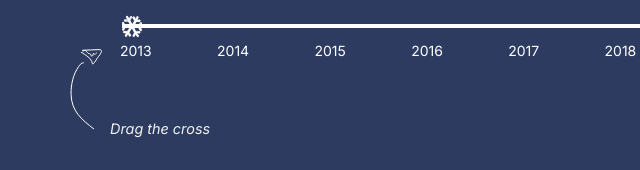
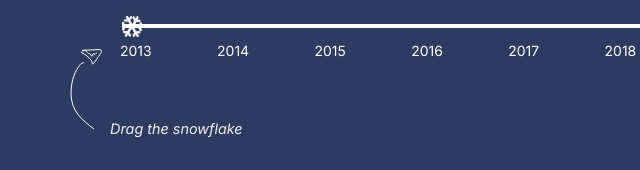
Before and after one commit to BomberQLF/Everest-Dataviz, a website: page index.html in a window 1280 px wide. Shown: the part 2840-3010 px from the top of the page, 15-655 px from the left. Drawn offline with nearby package versions, Linux system fonts and the light colour scheme.

Commit message:
Update index.html

```diff
--- a/index.html
+++ b/index.html
@@ -95,7 +95,7 @@
             <img class="avalanche" src="./assets/avalanche.svg" alt="">
             <img class="arrow" src="./assets/arrow.svg" alt="">
             <div class="morts_text_container">
-            <span class="text_relative"><em>Drag the cross</em></span>
+            <span class="text_relative"><em>Drag the snowflake</em></span>
                 <div class="text_wrapper">
                     <p><span>Everest</span> is so tall and its climate so severe that it is incapable of supporting sustained human occupation and it is indeed, really <span>dangerous to climb</span>. The most hospitable period for an ascent is during <span>April</span> and <span>May</span>. Everest has a fatality rate at about <span>6.5 deaths</span> per <span>100</span> successful climbers.
                         Since <span>1978</span>, the <span>deadliest</span> years were <span>1996</span> with <span>15 deaths</span>, <span>2014</span> with <span>16 deaths</span> and <span>2023</span> with <span>18 deaths</span>.<br><br>
```
